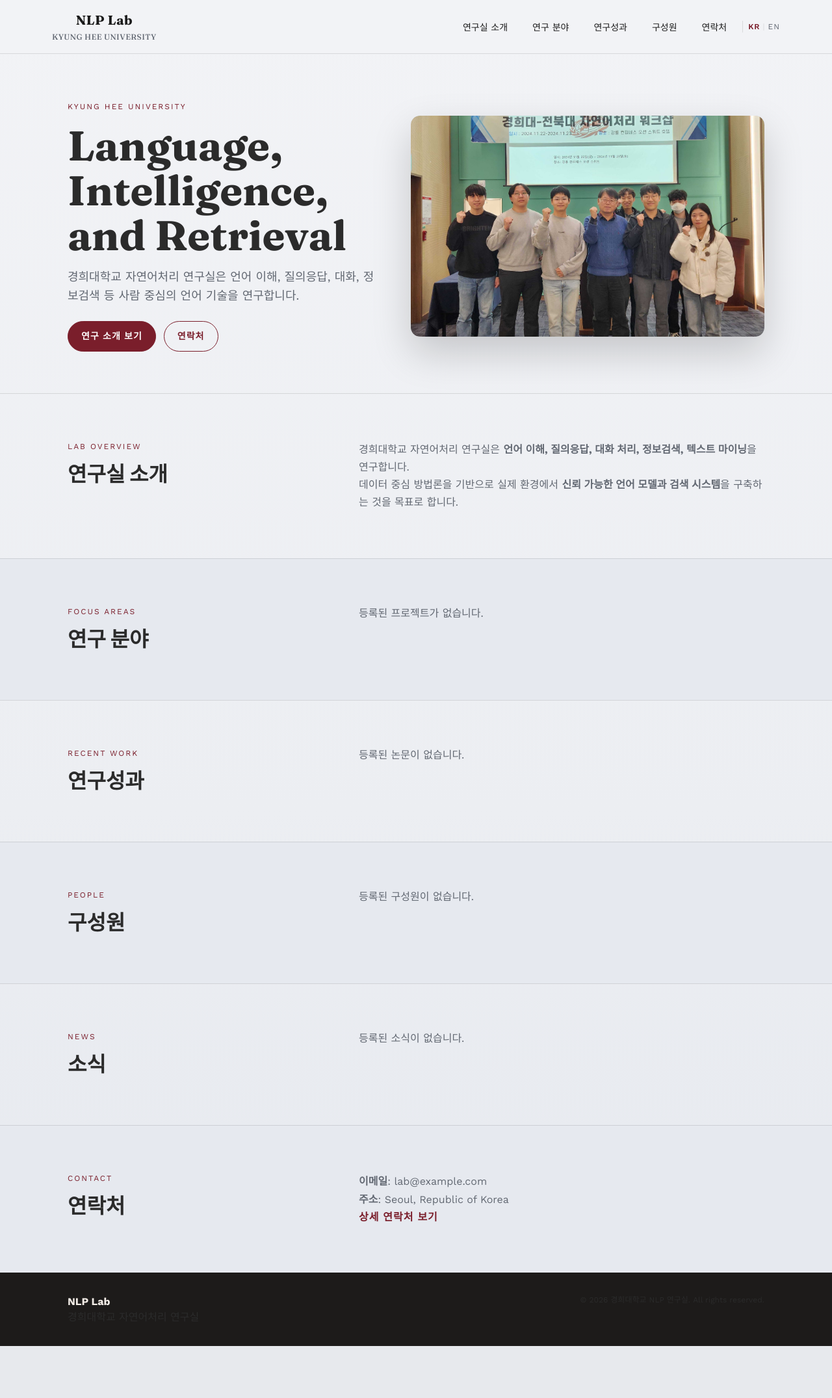
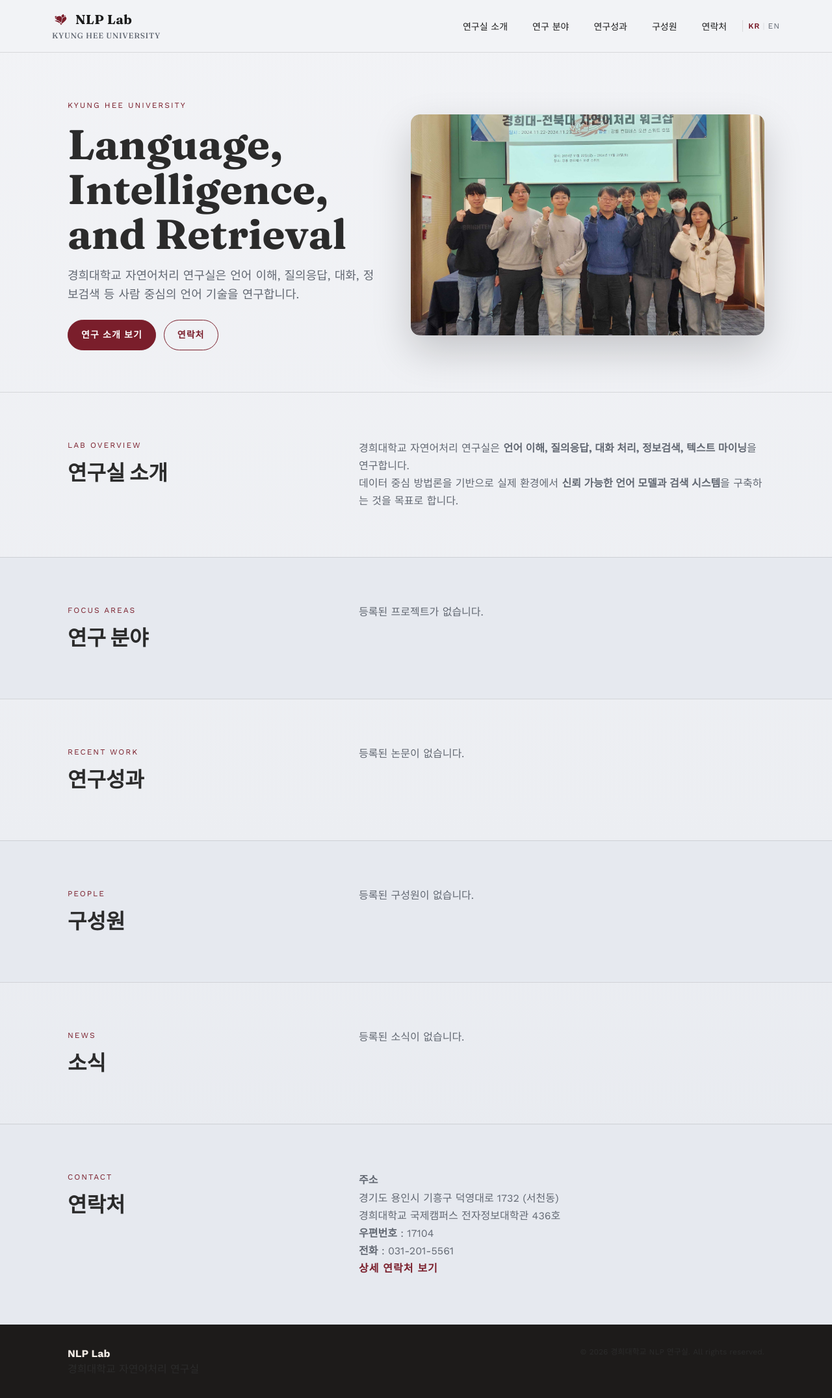
Before and after one commit to jisung-02/nlp-lab, a FastAPI app: page / in a window 1280 px wide. Shown: the whole page at 65% size. Before the commit the page ends 2071 px from the top, so only its background shows below. Run offline with FastAPI, Linux system fonts and the light colour scheme; data that the repository does not hold is empty; parts of the project's set-up code (start-up, migrations or seed data) failed here and were passed over.

Commit message:
feat(branding): update site branding with new logo and enhance brand display

```diff
--- a/app/static/css/common.css
+++ b/app/static/css/common.css
@@ -104,14 +104,45 @@ a:focus-visible {
 
 .site-brand {
   display: inline-flex;
-  align-items: center;
-  gap: 10px;
+  align-items: flex-start;
   color: var(--color-text);
 }
 
 .site-brand img {
   width: 84px;
   height: auto;
+}
+
+.site-brand .brand-mark {
+  width: 20px;
+  height: 20px;
+  flex: 0 0 20px;
+}
+
+.site-brand .brand-copy {
+  display: grid;
+  gap: 1px;
+}
+
+.site-brand .brand-primary-row {
+  display: inline-flex;
+  align-items: center;
+  gap: 8px;
+}
+
+.site-brand .brand-top {
+  display: block;
+  font-size: 18px;
+  line-height: 1.2;
+  font-weight: 700;
+}
+
+.site-brand .brand-sub {
+  display: block;
+  color: var(--color-text-muted);
+  font-size: 11px;
+  letter-spacing: 0.06em;
+  text-transform: uppercase;
 }
 
 .site-brand__text {
--- a/app/static/css/public.css
+++ b/app/static/css/public.css
@@ -72,10 +72,29 @@
 
 .public-page .brand {
   display: flex;
+  align-items: flex-start;
+  font-family: "Fraunces", serif;
+  letter-spacing: 0.4px;
+}
+
+.public-page .brand-copy {
+  display: flex;
   flex-direction: column;
   gap: 2px;
-  font-family: "Fraunces", serif;
-  letter-spacing: 0.4px;
+}
+
+.public-page .brand-primary-row {
+  display: flex;
+  align-items: center;
+  gap: 8px;
+}
+
+.public-page .brand-mark {
+  width: 28px;
+  height: 28px;
+  color: #b42318;
+  opacity: 1;
+  flex: 0 0 28px;
 }
 
 .public-page .brand-top {
--- a/app/templates/base.html
+++ b/app/templates/base.html
@@ -27,8 +27,20 @@
     <header class="site-header">
       <div class="container header-inner site-header__inner">
         <a class="brand site-brand" href="{{ '/?lang=' ~ current_lang }}">
-          <span class="brand-top">NLP Lab</span>
-          <span class="brand-sub">Kyung Hee University</span>
+          <span class="brand-copy">
+            <span class="brand-primary-row">
+              {% if request.url.path == '/' or is_admin_page %}
+              <img
+                class="brand-mark"
+                src="{{ url_for('static', path='images/khu_magnolia.svg') }}"
+                alt=""
+                aria-hidden="true"
+              />
+              {% endif %}
+              <span class="brand-top">NLP Lab</span>
+            </span>
+            <span class="brand-sub">Kyung Hee University</span>
+          </span>
         </a>
         {% if is_admin_page %}
         <div class="admin-header-panel">
--- a/app/templates/public/home.html
+++ b/app/templates/public/home.html
@@ -200,11 +200,23 @@
       <h2>{{ "Contact" if is_en else "연락처" }}</h2>
     </div>
     <div class="section-body prose">
+      {% if is_en %}
       <p>
-        <strong>{{ "Email" if is_en else "이메일" }}</strong>:
-        <a href="mailto:{{ contact_email }}">{{ contact_email }}</a>
+        <strong>Address</strong><br />
+        Electronic and Information Collage, Room #436, Kyung Hee University<br />
+        1732 Deogyeong-daero, Giheung-gu, Yongin-si, Gyeonggi-do, Republic of Korea
       </p>
-      <p><strong>{{ "Address" if is_en else "주소" }}</strong>: {{ contact_address }}</p>
+      <p><strong>Postal Code</strong> : 17104</p>
+      <p><strong>Tel</strong> : <a href="tel:+82312015561">031-201-5561</a></p>
+      {% else %}
+      <p>
+        <strong>주소</strong><br />
+        경기도 용인시 기흥구 덕영대로 1732 (서천동)<br />
+        경희대학교 국제캠퍼스 전자정보대학관 436호
+      </p>
+      <p><strong>우편번호</strong> : 17104</p>
+      <p><strong>전화</strong> : <a href="tel:+82312015561">031-201-5561</a></p>
+      {% endif %}
       <p>
         <a class="text-link" href="{{ '/contact?lang=' ~ lang }}"
           >{{ "View Contact Details" if is_en else "상세 연락처 보기" }}</a
```
Also changed, not shown: app/static/css/admin.css (+7 -0 lines), app/static/images/khu_magnolia.svg (added).
